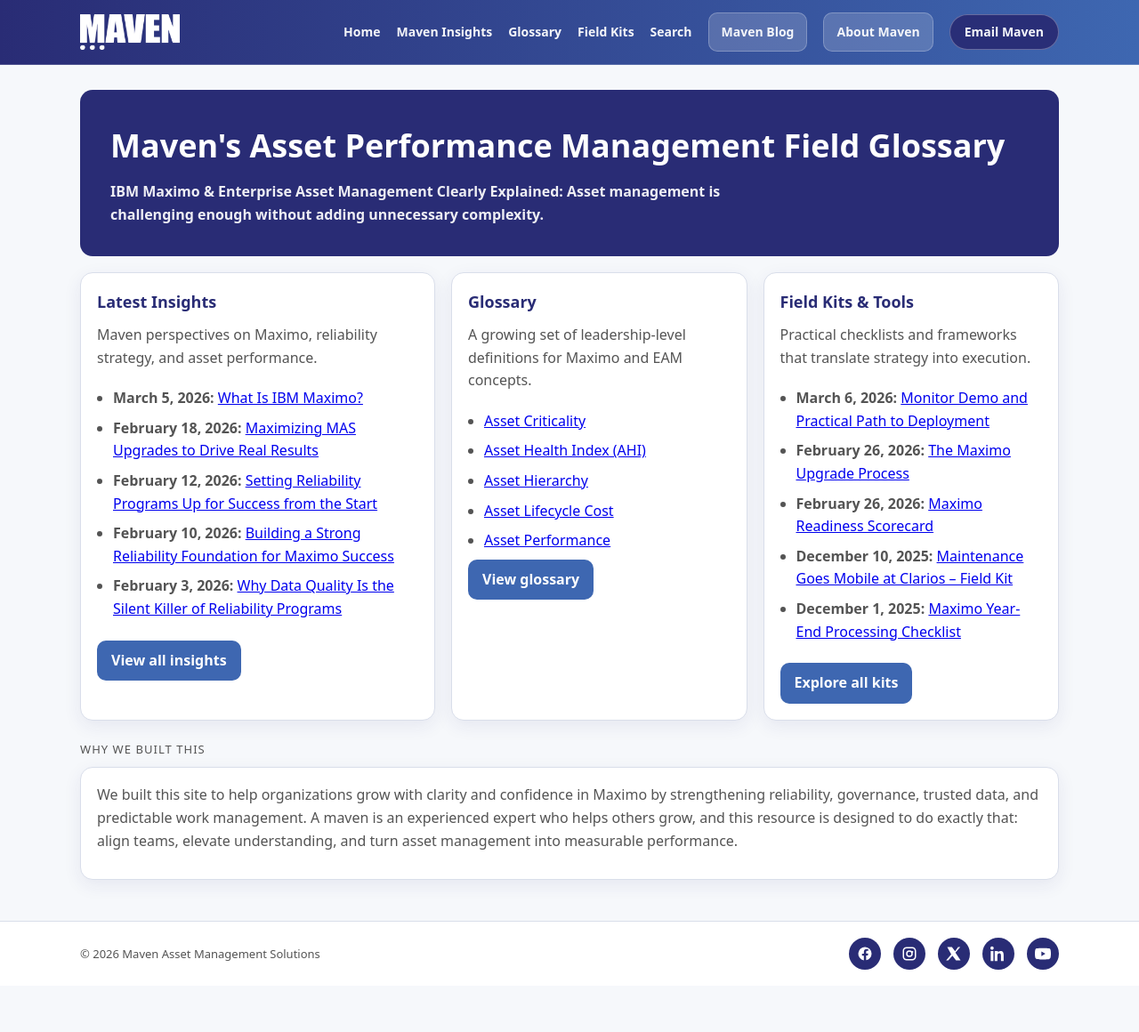
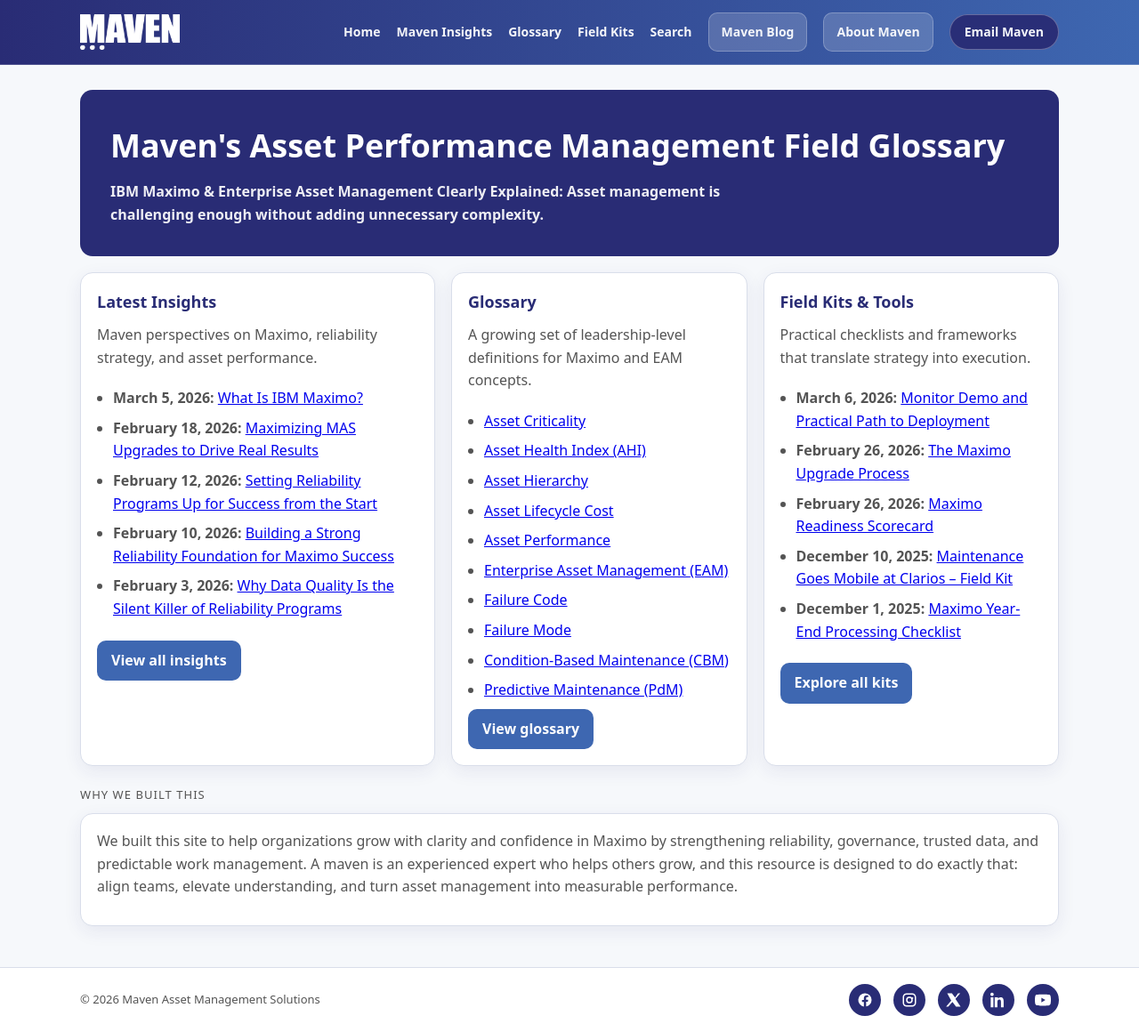
Before and after one commit to Maven-Asset-Management-Insights/content, a Jekyll site: the page built from index.md, in a window 1280 px wide. Shown: the whole page at 89% size. Built offline with Jekyll 4.4.1, drawn with Linux system fonts in a browser that asks for light colours; before the commit the page ends 1108 px from its top, so only the background shows below that.

Commit message:
Update index.md

```diff
--- a/index.md
+++ b/index.md
@@ -36,6 +36,11 @@ search: false
     <li><a href="{{ '/glossary/#asset-hierarchy' | relative_url }}">Asset Hierarchy</a></li>
     <li><a href="{{ '/glossary/#asset-lifecycle-cost' | relative_url }}">Asset Lifecycle Cost</a></li>
     <li><a href="{{ '/glossary/#asset-performance' | relative_url }}">Asset Performance</a></li>
+    <li><a href="{{ '/glossary/#enterprise-asset-management-eam' | relative_url }}">Enterprise Asset Management (EAM)</a></li>
+    <li><a href="{{ '/glossary/#failure-code' | relative_url }}">Failure Code</a></li>
+    <li><a href="{{ '/glossary/#failure-mode' | relative_url }}">Failure Mode</a></li>
+    <li><a href="{{ '/glossary/#condition-based-maintenance-cbm' | relative_url }}">Condition-Based Maintenance (CBM)</a></li>
+    <li><a href="{{ '/glossary/#predictive-maintenance-pdm' | relative_url }}">Predictive Maintenance (PdM)</a></li>
   </ul>
 
   <div class="card-cta">
```
